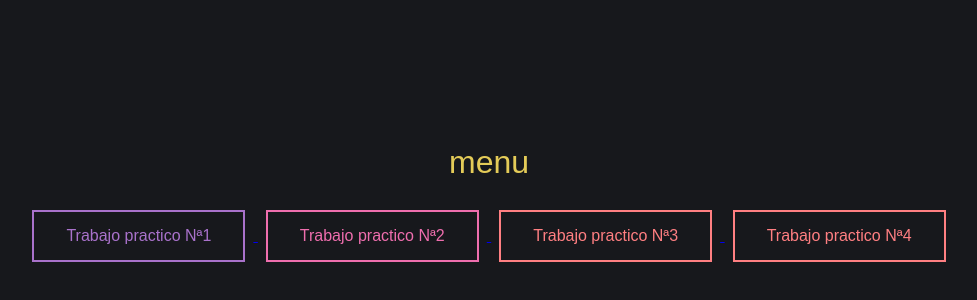
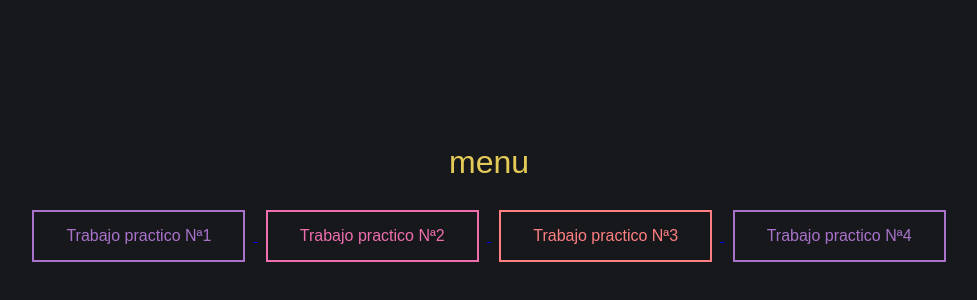
Before and after one commit to Marcos451gonzalez/plataformas-moviles-entregas, a plain HTML site: page index.html in a window 1280 px wide. Shown: the part 212-512 px from the top of the page, without its empty margins (151-1128 px from the left). Drawn offline with Linux system fonts and the light colour scheme.

Commit message:
Update index.html

```diff
--- a/index.html
+++ b/index.html
@@ -13,7 +13,7 @@
         <a href="https://marcos451gonzalez.github.io/plataformas-moviles-entregas/tp-1/index.html" target="_blank"> <button class="fill">Trabajo practico Nª1</button> </a>
            <a href="https://marcos451gonzalez.github.io/plataformas-moviles-entregas/tp-2/index.html" target="_blank"> <button class="pulse">Trabajo practico Nª2</button> </a>
           <a href="https://marcos451gonzalez.github.io/plataformas-moviles-entregas/tp-3/index.html" target="_blank"> <button class="close">Trabajo practico Nª3</button> </a>
-        <a href="https://marcos451gonzalez.github.io/plataformas-moviles-entregas/tp-4/index.html" target="_blank"> <button class="close">Trabajo practico Nª4</button> </a>
+        <a href="https://marcos451gonzalez.github.io/plataformas-moviles-entregas/tp-4/index.html" target="_blank"> <button class="fill">Trabajo practico Nª4</button> </a>
 
 
 </div>
```
